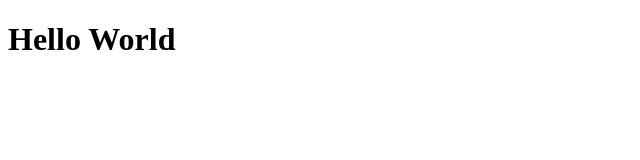
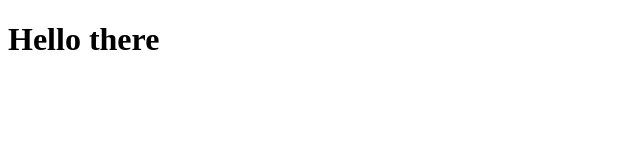
Before and after one commit to hcktg/build-hello-001, a plain HTML site: page src/web/index.html in a window 1280 px wide. Shown: the full height of the page, 0-640 px from the left. Drawn offline with Linux system fonts and the light colour scheme.

Commit message:
Update index.html

```diff
--- a/src/web/index.html
+++ b/src/web/index.html
@@ -6,6 +6,6 @@
     <title>A webpage</title>
   </head>
   <body>
-    <h1>Hello World</h1>
+    <h1>Hello there</h1>
   </body>
 </html>
```
